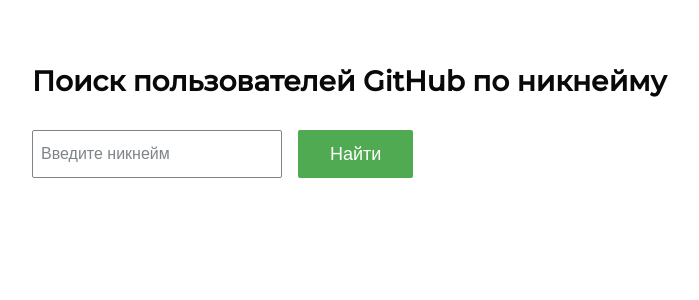
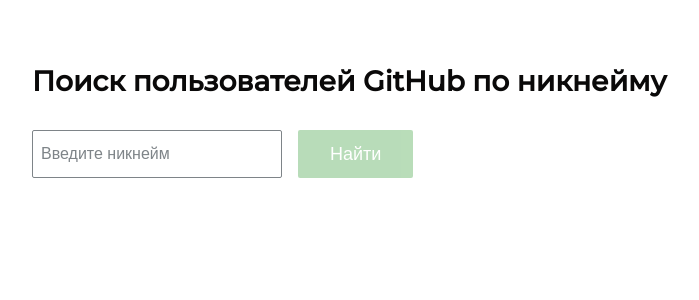
Before and after one commit to MappuniMaku/github-users-search-app, a Vue app: page /#/ in a window 1280 px wide. Shown: the top 300 px of the page, without its empty margins (108-807 px from the left). Built offline with nearby package versions, Linux system fonts and the light colour scheme.

Commit message:
Add button disabled state

```diff
--- a/src/styles/elements/buttons.scss
+++ b/src/styles/elements/buttons.scss
@@ -11,6 +11,9 @@
   color: white;
   cursor: pointer;
 
+  transition-property: color, background-color, opacity;
+  transition: 0.25s ease-in-out;
+
   &:hover,
   &:focus {
     background-color: lighten($color-green, 5%);
@@ -20,6 +23,8 @@
     background-color: darken($color-green, 5%);
   }
 
-  transition-property: color, background-color;
-  transition: 0.25s ease-in-out;
+  &:disabled {
+    pointer-events: none;
+    opacity: 0.4;
+  }
 }
```
